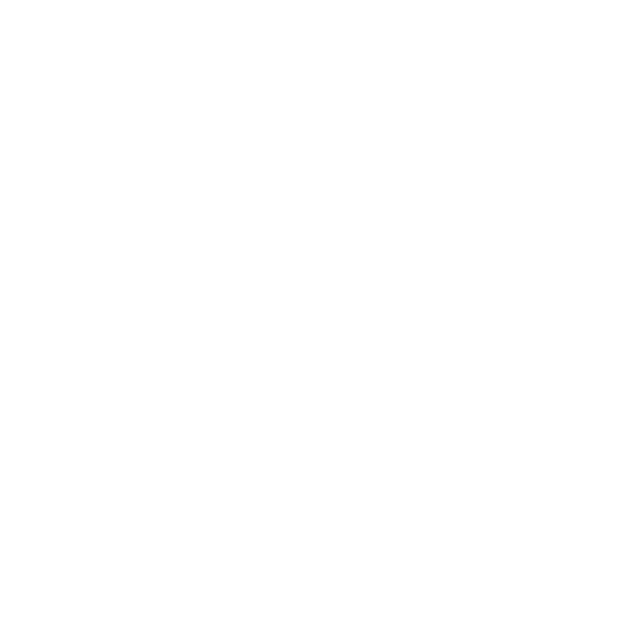
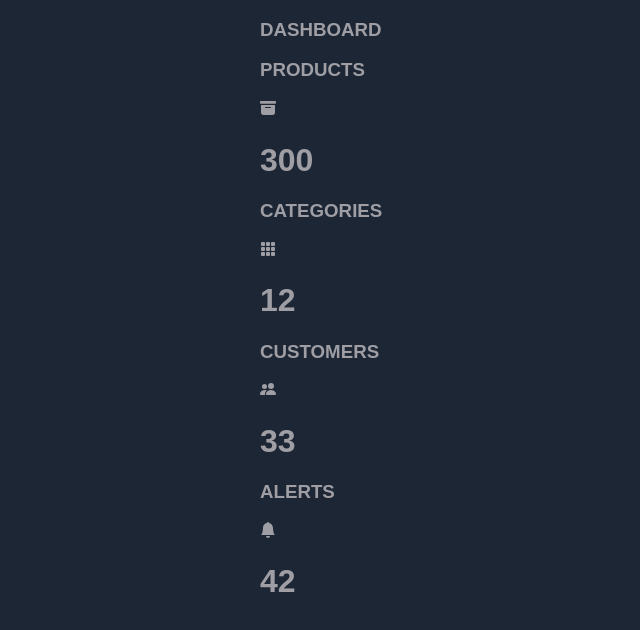
Before and after one commit to Ranko1996/react-dashboard, a React (Vite) app in the folder DocumentsPanel/: page / in a window 1280 px wide. Shown: the top 630 px of the page, without its empty margins (340-980 px from the left). Built offline with nearby package versions, Linux system fonts and the light colour scheme.

Commit message:
Added home and css

```diff
--- a/DocumentsPanel/src/App.css
+++ b/DocumentsPanel/src/App.css
@@ -0,0 +1,38 @@
+body {
+  margin: 0;
+  padding: 0;
+  background-color: #1d2634;
+  color: #9e9ea4;
+  font-family: 'Montserrat', sans-serif;
+}
+
+.icon {
+  vertical-align: middle;
+  line-height: 1px;
+  font-size: 20px;
+}
+.icon_header {
+  vertical-align: middle;
+  line-height: 1px;
+  font-size: 26px;
+}
+.icon, .icon_header {
+  margin-right: 5px;
+}
+
+.close_icon {
+  color: red;
+  margin-left: 30px;
+  margin-top: 10px;
+  cursor: pointer;
+}
+
+.grid-container {
+  display: grid;
+  grid-template-columns: 260px 1fr 1fr 1fr;
+  grid-template-rows: 0.2fr 3fr;
+  grid-template-areas:
+    'sidebar header header header'
+    'sidebar main main main';
+  height: 100vh;
+}
--- a/DocumentsPanel/src/Home.jsx
+++ b/DocumentsPanel/src/Home.jsx
@@ -1,10 +1,143 @@
 import React from 'react'
+import
+{ BsFillArchiveFill, BsFillGrid3X3GapFill, BsPeopleFill, BsFillBellFill}
+ from 'react-icons/bs'
+ import
+ { BarChart, Bar, Cell, XAxis, YAxis, CartesianGrid, Tooltip, Legend, ResponsiveContainer, LineChart, Line }
+ from 'recharts';
 
-const Home = () => {
+function Home() {
+
+    const data = [
+        {
+          name: 'Page A',
+          uv: 4000,
+          pv: 2400,
+          amt: 2400,
+        },
+        {
+          name: 'Page B',
+          uv: 3000,
+          pv: 1398,
+          amt: 2210,
+        },
+        {
+          name: 'Page C',
+          uv: 2000,
+          pv: 9800,
+          amt: 2290,
+        },
+        {
+          name: 'Page D',
+          uv: 2780,
+          pv: 3908,
+          amt: 2000,
+        },
+        {
+          name: 'Page E',
+          uv: 1890,
+          pv: 4800,
+          amt: 2181,
+        },
+        {
+          name: 'Page F',
+          uv: 2390,
+          pv: 3800,
+          amt: 2500,
+        },
+        {
+          name: 'Page G',
+          uv: 3490,
+          pv: 4300,
+          amt: 2100,
+        },
+      ];
+
+
   return (
-    <div>
+    <main className='main-container'>
+        <div className='main-title'>
+            <h3>DASHBOARD</h3>
+        </div>
 
-    </div>
+        <div className='main-cards'>
+            <div className='card'>
+                <div className='card-inner'>
+                    <h3>PRODUCTS</h3>
+                    <BsFillArchiveFill className='card_icon'/>
+                </div>
+                <h1>300</h1>
+            </div>
+            <div className='card'>
+                <div className='card-inner'>
+                    <h3>CATEGORIES</h3>
+                    <BsFillGrid3X3GapFill className='card_icon'/>
+                </div>
+                <h1>12</h1>
+            </div>
+            <div className='card'>
+                <div className='card-inner'>
+                    <h3>CUSTOMERS</h3>
+                    <BsPeopleFill className='card_icon'/>
+                </div>
+                <h1>33</h1>
+            </div>
+            <div className='card'>
+                <div className='card-inner'>
+                    <h3>ALERTS</h3>
+                    <BsFillBellFill className='card_icon'/>
+                </div>
+                <h1>42</h1>
+            </div>
+        </div>
+
+        <div className='charts'>
+            <ResponsiveContainer width="100%" height="100%">
+            <BarChart
+            width={500}
+            height={300}
+            data={data}
+            margin={{
+                top: 5,
+                right: 30,
+                left: 20,
+                bottom: 5,
+            }}
+            >
+                <CartesianGrid strokeDasharray="3 3" />
+                <XAxis dataKey="name" />
+                <YAxis />
+                <Tooltip />
+                <Legend />
+                <Bar dataKey="pv" fill="#8884d8" />
+                <Bar dataKey="uv" fill="#82ca9d" />
+                </BarChart>
+            </ResponsiveContainer>
+
+            <ResponsiveContainer width="100%" height="100%">
+                <LineChart
+                width={500}
+                height={300}
+                data={data}
+                margin={{
+                    top: 5,
+                    right: 30,
+                    left: 20,
+                    bottom: 5,
+                }}
+                >
+                <CartesianGrid strokeDasharray="3 3" />
+                <XAxis dataKey="name" />
+                <YAxis />
+                <Tooltip />
+                <Legend />
+                <Line type="monotone" dataKey="pv" stroke="#8884d8" activeDot={{ r: 8 }} />
+                <Line type="monotone" dataKey="uv" stroke="#82ca9d" />
+                </LineChart>
+            </ResponsiveContainer>
+
+        </div>
+    </main>
   )
 }
 
```
